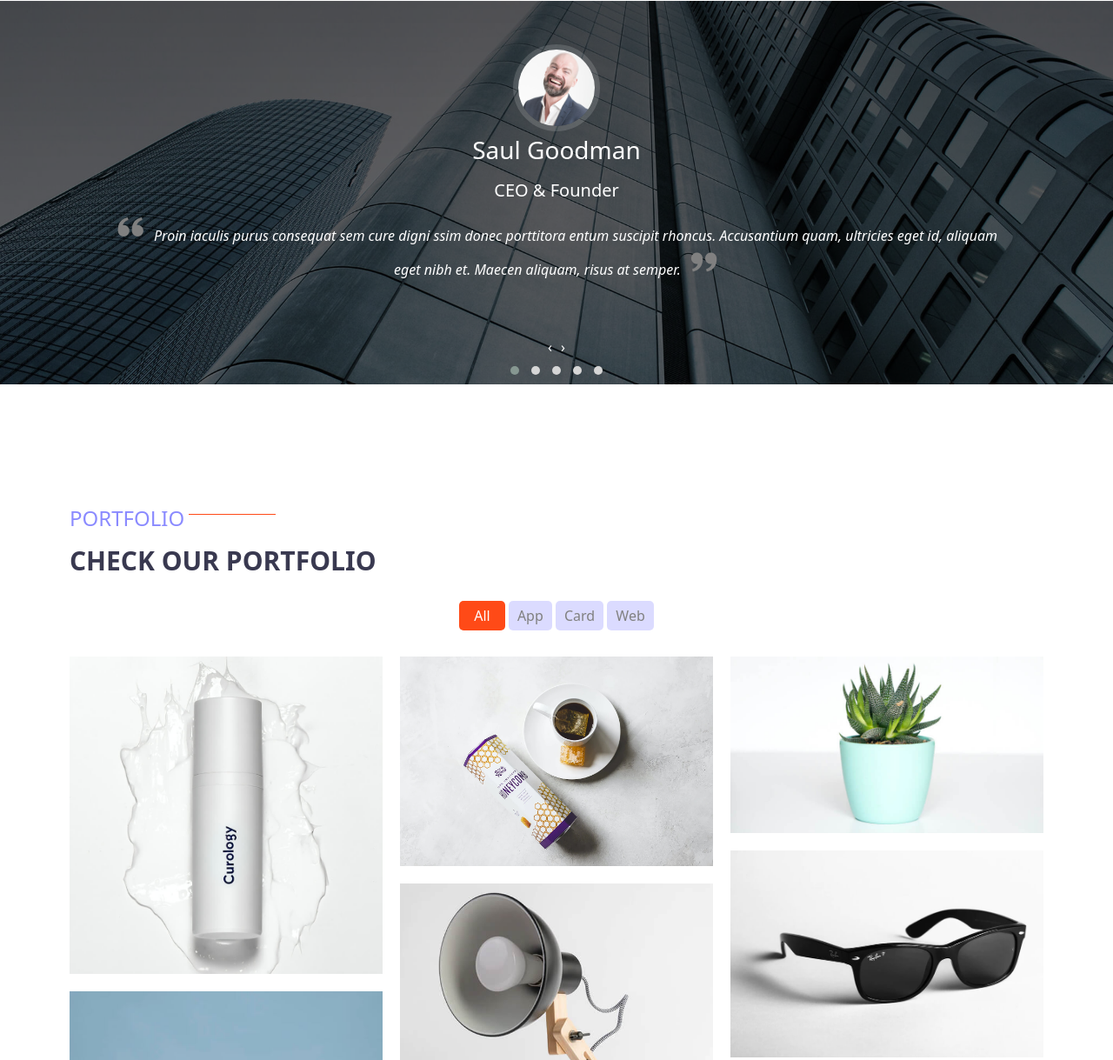
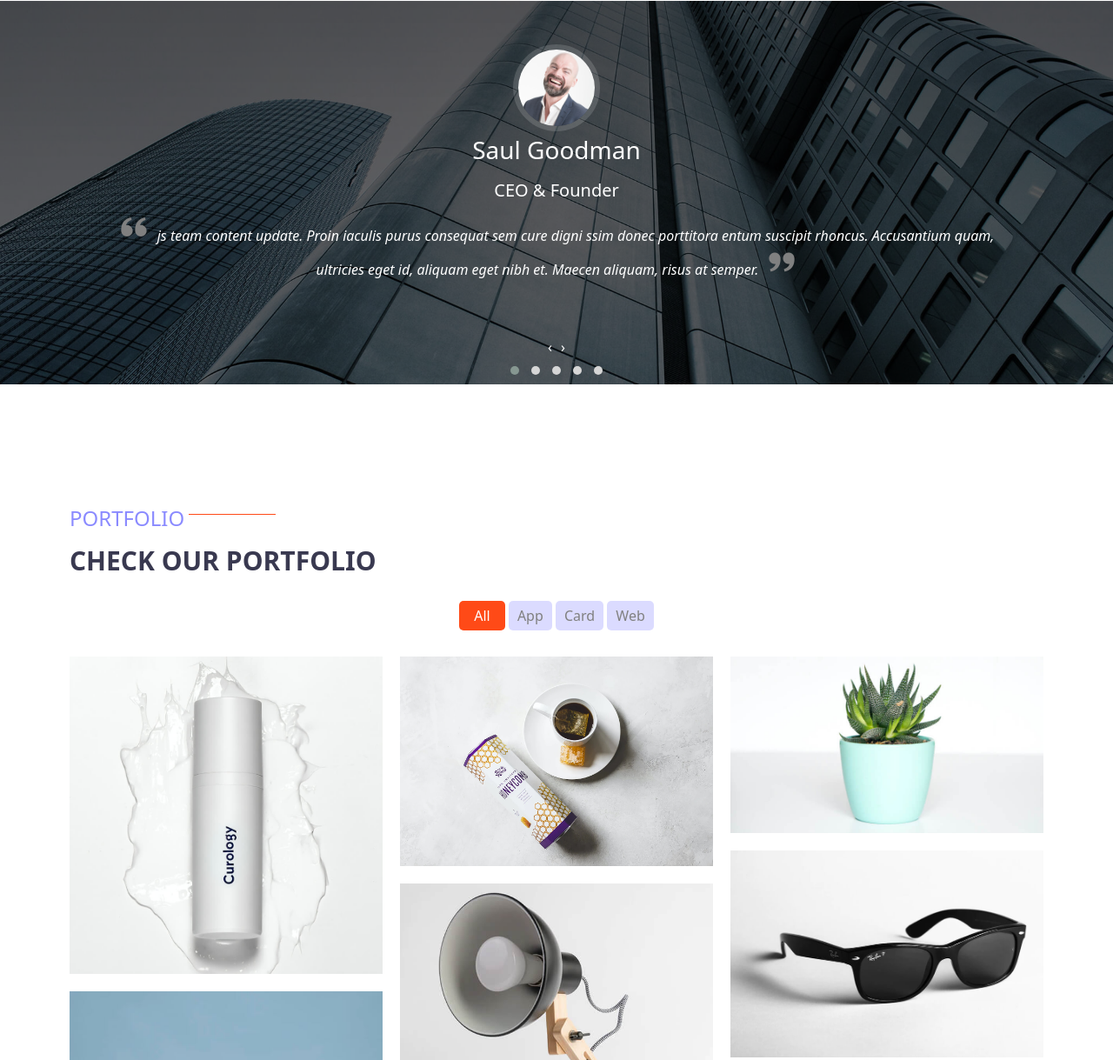
Before and after one commit to Elsakrishi29/dewo-template, a plain HTML site: page index.html in a window 1280 px wide. Shown: the part 4498-5717 px from the top of the page at 87% size. Drawn offline with nearby package versions, Linux system fonts and the light colour scheme.

Commit message:
Update index.html

```diff
--- a/index.html
+++ b/index.html
@@ -410,7 +410,7 @@
 						  <h5>CEO & Founder</h5>
 						    <p>
 							  <i class="bx bxs-quote-alt-left quote-icon-left" style="font-size:35px;"></i>
-								 <i class="para-cont">Proin iaculis purus consequat sem cure digni ssim donec porttitora entum suscipit rhoncus. Accusantium quam, ultricies eget id, aliquam eget nibh et. Maecen aliquam, risus at semper.</i>
+								 <i class="para-cont">js team content update. Proin iaculis purus consequat sem cure digni ssim donec porttitora entum suscipit rhoncus. Accusantium quam, ultricies eget id, aliquam eget nibh et. Maecen aliquam, risus at semper.</i>
 							  <i class="bx bxs-quote-alt-right quote-icon-left" style="font-size:35px;"></i>
 							</p>
 						</div>
@@ -422,7 +422,7 @@
 						  <h5>Designer</h5>
 						  <p>
 					  <i class="bx bxs-quote-alt-left quote-icon-left" style="font-size:35px;"></i>
-						 <i class="para-cont">Proin iaculis purus consequat sem cure digni ssim donec porttitora entum suscipit rhoncus. Accusantium quam, ultricies eget id, aliquam eget nibh et. Maecen aliquam, risus at semper.</i>
+						 <i class="para-cont">js team content update. Proin iaculis purus consequat sem cure digni ssim donec porttitora entum suscipit rhoncus. Accusantium quam, ultricies eget id, aliquam eget nibh et. Maecen aliquam, risus at semper.</i>
 					  <i class="bx bxs-quote-alt-right quote-icon-left" style="font-size:35px;"></i>
 					</p>
 					</div>
@@ -435,7 +435,7 @@
 						  <h5>Store Owner</h5>
 						  <p>
 					  <i class="bx bxs-quote-alt-left quote-icon-left" style="font-size:35px;"></i>
-						 <i class="para-cont">Proin iaculis purus consequat sem cure digni ssim donec porttitora entum suscipit rhoncus. Accusantium quam, ultricies eget id, aliquam eget nibh et. Maecen aliquam, risus at semper.</i>
+						 <i class="para-cont">js team content update. Proin iaculis purus consequat sem cure digni ssim donec porttitora entum suscipit rhoncus. Accusantium quam, ultricies eget id, aliquam eget nibh et. Maecen aliquam, risus at semper.</i>
 					  <i class="bx bxs-quote-alt-right quote-icon-left" style="font-size:35px;"></i>
 					</p></div>
 						<div class="item">
@@ -446,7 +446,7 @@
 						  <h5>Freelancer</h5>
 						  <p>
 					  <i class="bx bxs-quote-alt-left quote-icon-left"style="font-size:35px;"></i>
-						 <i class="para-cont">Proin iaculis purus consequat sem cure digni ssim donec porttitora entum suscipit rhoncus. Accusantium quam, ultricies eget id, aliquam eget nibh et. Maecen aliquam, risus at semper.</i>
+						 <i class="para-cont">js team content update. Proin iaculis purus consequat sem cure digni ssim donec porttitora entum suscipit rhoncus. Accusantium quam, ultricies eget id, aliquam eget nibh et. Maecen aliquam, risus at semper.</i>
 					  <i class="bx bxs-quote-alt-right quote-icon-left" style="font-size:35px;"></i>
 					</p>
 					</div>
@@ -458,7 +458,7 @@
 						  <h5>Entrepreneur</h5>
 						  <p>
 					  <i class="bx bxs-quote-alt-left quote-icon-left" style="font-size:35px;"></i>
-						 <i class="para-cont">Proin iaculis purus consequat sem cure digni ssim donec porttitora entum suscipit rhoncus. Accusantium quam, ultricies eget id, aliquam eget nibh et. Maecen aliquam, risus at semper.</i>
+						 <i class="para-cont">js team content update. Proin iaculis purus consequat sem cure digni ssim donec porttitora entum suscipit rhoncus. Accusantium quam, ultricies eget id, aliquam eget nibh et. Maecen aliquam, risus at semper.</i>
 					  <i class="bx bxs-quote-alt-right quote-icon-left" style="font-size:35px;"></i>
 					</p></div>
 
```
